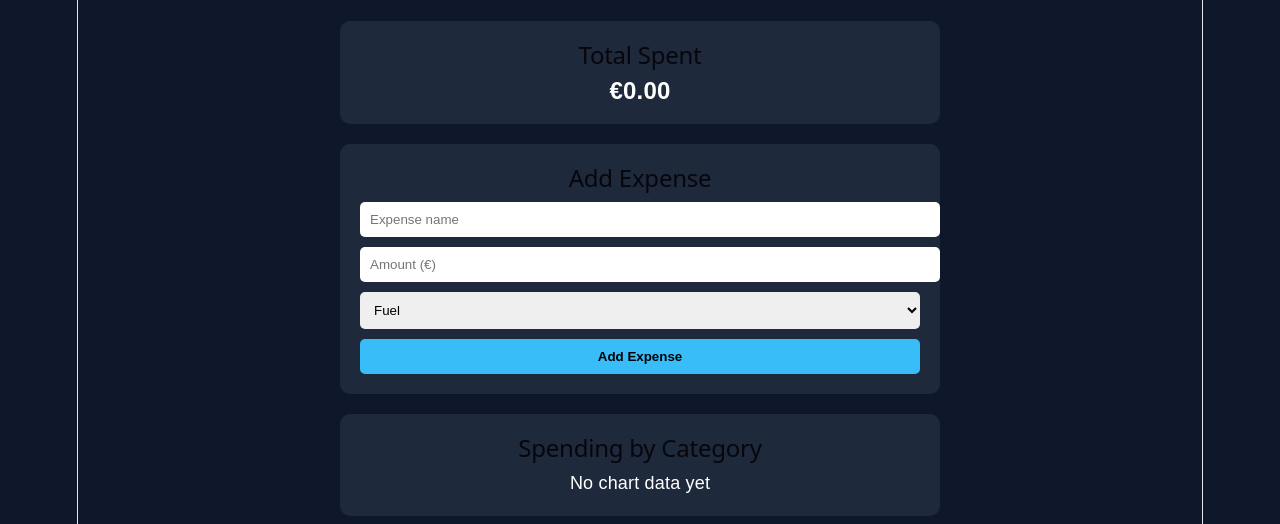
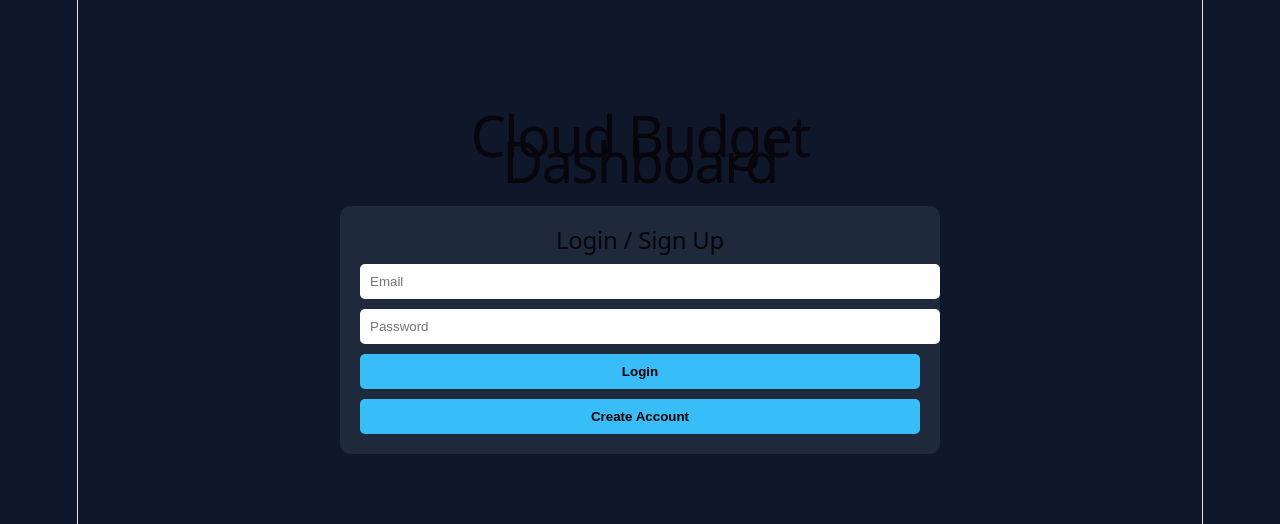
Before and after one commit to SamL5-git/cloud-budget-dashboard, a React (Vite) app: page / in a window 1280 px wide. Shown: the part 128-652 px from the top of the page. Built offline with nearby package versions, Linux system fonts and the light colour scheme; no server answers; the database is empty.

Commit message:
add login system

```diff
--- a/src/App.jsx
+++ b/src/App.jsx
@@ -11,14 +11,64 @@ import "./App.css";
 import { supabase } from "./supabaseClient";
 
 function App() {
+  const [session, setSession] = useState(null);
   const [expenses, setExpenses] = useState([]);
   const [name, setName] = useState("");
   const [amount, setAmount] = useState("");
   const [category, setCategory] = useState("Fuel");
+  const [email, setEmail] = useState("");
+  const [password, setPassword] = useState("");
 
   useEffect(() => {
-    fetchExpenses();
+    supabase.auth.getSession().then(({ data }) => {
+      setSession(data.session);
+    });
+
+    const { data: listener } = supabase.auth.onAuthStateChange(
+      (_event, session) => {
+        setSession(session);
+      }
+    );
+
+    return () => {
+      listener.subscription.unsubscribe();
+    };
   }, []);
+
+  useEffect(() => {
+    if (session) {
+      fetchExpenses();
+    }
+  }, [session]);
+
+  async function signUp() {
+    const { error } = await supabase.auth.signUp({
+      email,
+      password,
+    });
+
+    if (error) {
+      alert(error.message);
+    } else {
+      alert("Account created. Check your email if confirmation is required.");
+    }
+  }
+
+  async function signIn() {
+    const { error } = await supabase.auth.signInWithPassword({
+      email,
+      password,
+    });
+
+    if (error) {
+      alert(error.message);
+    }
+  }
+
+  async function signOut() {
+    await supabase.auth.signOut();
+    setExpenses([]);
+  }
 
   async function fetchExpenses() {
     const { data, error } = await supabase
@@ -36,13 +86,14 @@ function App() {
   async function addExpense(e) {
     e.preventDefault();
 
-    if (!name || !amount) return;
+    if (!name || !amount || !session) return;
 
     const { error } = await supabase.from("expenses").insert([
       {
         name,
         amount: Number(amount),
         category,
+        user_id: session.user.id,
       },
     ]);
 
@@ -89,9 +140,43 @@ function App() {
     }, {})
   );
 
+  if (!session) {
+    return (
+      <div className="container">
+        <h1>Cloud Budget Dashboard</h1>
+
+        <div className="card">
+          <h2>Login / Sign Up</h2>
+
+          <input
+            type="email"
+            placeholder="Email"
+            value={email}
+            onChange={(e) => setEmail(e.target.value)}
+          />
+
+          <input
+            type="password"
+            placeholder="Password"
+            value={password}
+            onChange={(e) => setPassword(e.target.value)}
+          />
+
+          <button onClick={signIn}>Login</button>
+          <button onClick={signUp}>Create Account</button>
+        </div>
+      </div>
+    );
+  }
+
   return (
     <div className="container">
       <h1>Cloud Budget Dashboard</h1>
+
+      <div className="card">
+        <p>Logged in as: {session.user.email}</p>
+        <button onClick={signOut}>Logout</button>
+      </div>
 
       <div className="card">
         <h2>Total Spent</h2>
```
